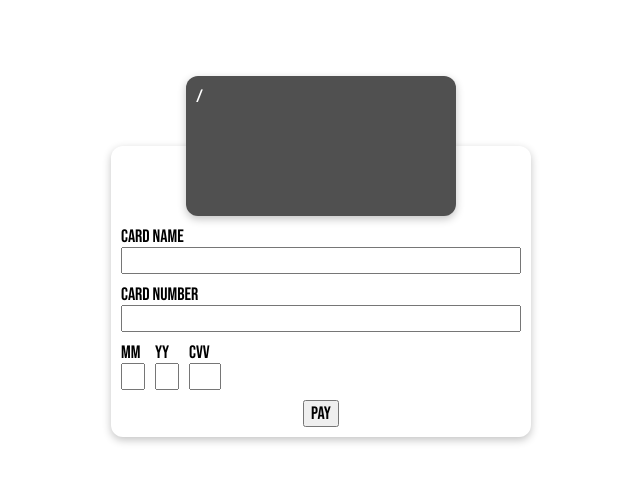
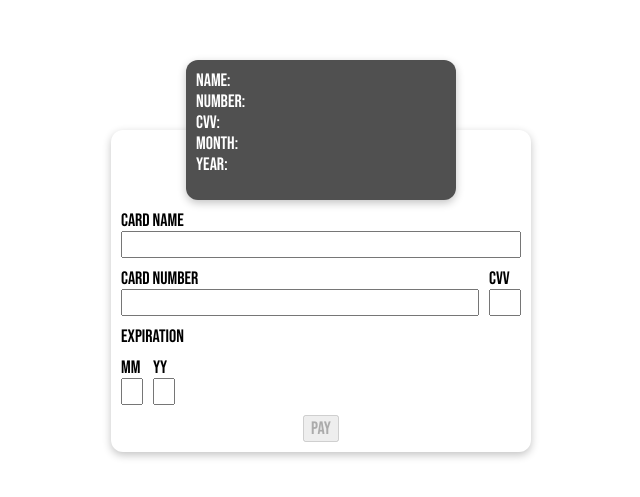
Before and after one commit to rikardbq/credit_card_form, a React app: page / in a window 1280 px wide. Shown: the part 117-614 px from the top of the page, without its empty margins (319-959 px from the left). Built offline with nearby package versions, Linux system fonts and the light colour scheme.

Commit message:
fix validation + small stuff

```diff
--- a/src/components/form/Input.tsx
+++ b/src/components/form/Input.tsx
@@ -1,23 +1,30 @@
+import { useEffect } from "react";
 import "./formStyles.css";
 
 type InputProps = {
-  name: string | undefined;
-  title: string | undefined;
-  type: string | undefined;
-  value: string | number | undefined;
-  valueSetter: Function | undefined;
-  width?: string | undefined;
+  name: string;
+  title: string;
+  type: string;
+  field: any;
+  valueSetter: Function;
+  validate?: Function;
+  width?: string;
 };
 
 const Input = ({
   name,
   title,
   type,
-  value,
+  field,
   valueSetter,
+  validate,
   width,
   ...restProps
 }: InputProps) => {
+  useEffect(() => {
+    validate && validate(name, field.value);
+  }, [field.value]);
+
   return (
     <div className="flexCol">
       <label>{title}</label>
@@ -25,12 +32,12 @@ const Input = ({
         {...restProps}
         name={name}
         type={type}
-        value={value}
+        value={field.value}
         onChange={(e) => {
-          valueSetter && valueSetter(name, e.target.value);
+          valueSetter(name, e.target.value);
         }}
         style={{
-          width
+          width,
         }}
       />
     </div>
--- a/src/pages/Root.tsx
+++ b/src/pages/Root.tsx
@@ -1,4 +1,4 @@
-import { useEffect, useMemo, useState /* useCallback */ } from "react";
+import { useCallback, useEffect, useMemo, useState } from "react";
 import {
   validateCreditCardNumber,
   getCreditCardBrandSchema,
@@ -14,14 +14,16 @@ type GenericObject = {
   [key: string]: any;
 };
 
-const numberRegexp = /^[0-9]+$/;
+const numberRegexp = /[0-9]+/;
 const validationSchema: GenericObject = {
   cardName: {
     regexp: /^[a-zA-ZåäöÅÄÖ-\s]+$/,
+    minLength: 2,
   },
   cardNumber: {
     regexp: /^[0-9\s]+$/,
     fn: (cCNum: string) => validateCreditCardNumber(cCNum),
+    maxLength: 24,
   },
   cvv: {
     regexp: numberRegexp,
@@ -58,17 +60,17 @@ const initialFormState: GenericObject = {
   cvv: {
     value: "",
     isValid: true,
-    errorMsg: "cvv must be 3 digits",
+    errorMsg: "CVV must be 3 digits",
   },
   month: {
     value: "",
     isValid: true,
-    errorMsg: "Month must be 12 or lower and be made up of 2 digits",
+    errorMsg: "Month must be in the range 1-12 and be made up of 2 digits",
   },
   year: {
     value: "",
     isValid: true,
-    errorMsg: "Year must be 99 or lower and be made up of 2 digits",
+    errorMsg: "Year must be in the range 0-99 and be made up of 2 digits",
   },
 };
 
@@ -86,53 +88,84 @@ const Root = () => {
     formState.year.value,
   ]);
 
-  // const validateForm = useCallback(
-  //   (form: any) => {
-  //     const { cardName, lastName, cardNumber, cvv, validity } = form;
-  //     let isValid = true;
-
-  //     isValid = isValid && validationSchema.cardName.regexp.test(cardName);
-  //     isValid = isValid && validationSchema.lastName.regexp.test(lastName);
-  //     isValid =
-  //       isValid && validationSchema.cardNumber.fn(cardNumber);
-  //     isValid = isValid && validationSchema.cvv.regexp.test(cvv);
-  //     isValid = isValid && validationSchema.month.regexp.test(validity.month);
-  //     isValid = isValid && validationSchema.year.regexp.test(validity.year);
-
-  //     return isValid;
-  //   },
-  //   [
-  // formState.cardName,
-  // formState.lastName,
-  // formState.cardNumber,
-  // formState.cvv,
-  // formState.validity.month,
-  // formState.validity.year,
-  //   ]
-  // );
-
-  // const [isFormValid, setIsFormValid] = useState(false);
-
-  const formFieldHandler = (field: string, value: string) => {
-    switch (field) {
-      case "cardName":
-        if (value.length === 0 || validationSchema[field].regexp.test(value)) {
+  const mutateFormState = useCallback(
+    (field: string, [key, val]: [string, any]) => {
       setFormState({
         ...formState,
         [field]: {
           ...formState[field],
-              value,
+          [key]: val,
         },
       });
+    },
+    [
+      formState.cardName.value,
+      formState.cardName.isValid,
+      formState.cardNumber.value,
+      formState.cardNumber.isValid,
+      formState.cvv.value,
+      formState.cvv.isValid,
+      formState.month.value,
+      formState.month.isValid,
+      formState.year.value,
+      formState.year.isValid,
+    ]
+  );
+
+  const validateField = useCallback(
+    (field: string, value: string) => {
+      if (formTouched) {
+        const fieldSchema = validationSchema[field];
+        let isValid = true;
+
+        if (!!fieldSchema.regexp) {
+          isValid = isValid && fieldSchema.regexp.test(value);
         }
-        break;
-      case "cardNumber":
+        if (!!fieldSchema.maxValue) {
+          const valueAsNumber = parseInt(value);
+          isValid =
+            isValid &&
+            !Number.isNaN(valueAsNumber) &&
+            valueAsNumber <= fieldSchema.maxValue;
+        }
+        if (!!fieldSchema.minLength) {
+          const valueNoSpaces = value.replaceAll(/\s/g, "");
+          isValid = isValid && valueNoSpaces.length >= fieldSchema.minLength;
+        }
+        if (!!fieldSchema.maxLength) {
+          const valueNoSpaces = value.replaceAll(/\s/g, "");
+          isValid = isValid && valueNoSpaces.length <= fieldSchema.maxLength;
+        }
+        if (!!fieldSchema.fn) {
+          isValid = isValid && fieldSchema.fn(value);
+        }
+
+        mutateFormState(field, ["isValid", isValid]);
+      }
+    },
+    [
+      formTouched,
+      formState.cardName.value,
+      formState.cardNumber.value,
+      formState.cvv.value,
+      formState.month.value,
+      formState.year.value,
+    ]
+  );
+
+  const formFieldHandler = (field: string, value: string) => {
+    if (field === "cardName") {
+      if (value.length === 0 || validationSchema[field].regexp.test(value)) {
+        mutateFormState(field, ["value", value]);
+      }
+    } else if (field === "cardNumber") {
       if (value.length === 0 || validationSchema[field].regexp.test(value)) {
         const brandSchema = getCreditCardBrandSchema(value);
 
         if (brandSchema !== undefined) {
           const valueNoSpaces = value.replaceAll(/\s/g, "");
           let regexpState = brandSchema.separationPattern.exec(valueNoSpaces);
+          validationSchema[field].maxLength = brandSchema.maxLength;
 
           while (regexpState !== null) {
             const [, m1, m2, m3, m4] = regexpState;
@@ -145,44 +178,42 @@ const Root = () => {
           }
 
           if (valueNoSpaces.length <= brandSchema.maxLength) {
-              setFormState({
-                ...formState,
-                [field]: {
-                  ...formState[field],
-                  value,
-                },
-              });
+            mutateFormState(field, ["value", value]);
           }
         } else {
-            setFormState({
-              ...formState,
-              [field]: {
-                ...formState[field],
-                value,
-              },
-            });
+          mutateFormState(field, ["value", value]);
         }
       }
-        break;
-      case "month":
-      case "year":
-      case "cvv":
-        if (value.length === 0 || validationSchema[field].regexp.test(value)) {
-          if (value.length <= validationSchema[field].maxLength) {
-            setFormState({
-              ...formState,
-              [field]: {
-                ...formState[field],
-                value,
-              },
-            });
+    } else if (field === "month" || field === "year" || field === "cvv") {
+      const fieldSchema = validationSchema[field];
+
+      if (
+        (value.length === 0 || fieldSchema.regexp.test(value)) &&
+        value.length <= fieldSchema.maxLength
+      ) {
+        mutateFormState(field, ["value", value]);
       }
     }
-        break;
-      default:
-        break;
-    }
   };
+
+  const formHasErrors = useMemo(
+    () =>
+      !formTouched ||
+      Object.values(formState).some((v) => !v.isValid || v.value === ""),
+    [
+      formTouched,
+      formState.cardName.value,
+      formState.cardName.isValid,
+      formState.cardNumber.value,
+      formState.cardNumber.isValid,
+      formState.cvv.value,
+      formState.cvv.isValid,
+      formState.month.value,
+      formState.month.isValid,
+      formState.year.value,
+      formState.year.isValid,
+    ]
+  );
 
   return (
     <FormBody>
@@ -197,64 +228,93 @@ const Root = () => {
             formTouched && "formCreditCardPreviewActive"
           }`}
         >
-          <div>{formState.cardNumber.value}</div>
-          <div>{formState.cardName.value}</div>
-          <div>
-            {formState.month.value} / {formState.year.value}
-          </div>
+          <div>{`name: ${formState.cardName.value}`}</div>
+          <div>{`number: ${formState.cardNumber.value}`}</div>
+          <div>{`cvv: ${formState.cvv.value}`}</div>
+          <div>{`month: ${formState.month.value}`}</div>
+          <div>{`year: ${formState.year.value}`}</div>
         </div>
       </div>
       <Input
         title="Card name"
         name="cardName"
         type="text"
-        value={formState.cardName.value}
-        valueSetter={(name: string, val: string) => formFieldHandler(name, val)}
+        field={formState.cardName}
+        valueSetter={formFieldHandler}
+        validate={validateField}
       />
+      {!formState.cardName.isValid ? (
+        <div style={{ color: "red" }}>{formState.cardName.errorMsg}</div>
+      ) : (
+        <></>
+      )}
+      <div className="grid gap10" style={{ gridTemplateColumns: "1fr 0fr" }}>
+        <div>
           <Input
             title="Card number"
             name="cardNumber"
             type="text"
-        value={formState.cardNumber.value}
-        valueSetter={(name: string, val: string) => formFieldHandler(name, val)}
+            field={formState.cardNumber}
+            valueSetter={formFieldHandler}
+            validate={validateField}
           />
-      <div
-        className="grid gap10"
-        style={{ gridTemplateColumns: "0fr 0fr 1fr" }}
-      >
+          {!formState.cardNumber.isValid ? (
+            <div style={{ color: "red" }}>{formState.cardNumber.errorMsg}</div>
+          ) : (
+            <></>
+          )}
+          {!formState.cvv.isValid ? (
+            <div style={{ color: "red" }}>{formState.cvv.errorMsg}</div>
+          ) : (
+            <></>
+          )}
+        </div>
+        <Input
+          title="CVV"
+          name="cvv"
+          type="text"
+          width="24px"
+          field={formState.cvv}
+          valueSetter={formFieldHandler}
+          validate={validateField}
+        />
+      </div>
+
+      <div>Expiration</div>
+      {!formState.month.isValid ? (
+        <div style={{ color: "red" }}>{formState.month.errorMsg}</div>
+      ) : (
+        <></>
+      )}
+      {!formState.year.isValid ? (
+        <div style={{ color: "red" }}>{formState.year.errorMsg}</div>
+      ) : (
+        <></>
+      )}
+      <div className="grid gap10" style={{ gridTemplateColumns: "0fr 0fr" }}>
         <Input
           title="MM"
           name="month"
           type="text"
-          width="16px"
-          value={formState.month.value}
-          valueSetter={(name: string, val: string) =>
-            formFieldHandler(name, val)
-          }
+          width="14px"
+          field={formState.month}
+          valueSetter={formFieldHandler}
+          validate={validateField}
         />
         <Input
           title="YY"
           name="year"
           type="text"
-          width="16px"
-          value={formState.year.value}
-          valueSetter={(name: string, val: string) =>
-            formFieldHandler(name, val)
-          }
-        />
-        <Input
-          title="CVV"
-          name="cvv"
-          type="text"
-          width="24px"
-          value={formState.cvv.value}
-          valueSetter={(name: string, val: string) =>
-            formFieldHandler(name, val)
-          }
+          width="14px"
+          field={formState.year}
+          valueSetter={formFieldHandler}
+          validate={validateField}
         />
       </div>
       <div className="flexCol gap20 centeredHorizontal">
-        <button onClick={() => makePayment()}>PAY</button>
+        <button disabled={formHasErrors} onClick={() => makePayment()}>
+          PAY
+        </button>
       </div>
     </FormBody>
   );
--- a/src/util/creditCard.ts
+++ b/src/util/creditCard.ts
@@ -9,12 +9,14 @@
  * Multiply the digits in odd positions (1, 3, 5, etc.) by 2 and subtract 9 to all any result higher than 9
  * Add all the numbers together
  * The check digit (the last number of the card) is the amount that you would need to add to get a multiple of 10 (Modulo 10)
+ *
+ * example credit card number: 4716744888193307
  */
 
 export const validateCreditCardNumber = (inputCreditCardNumber: string) => {
   let creditCardNumber = inputCreditCardNumber.replaceAll(/\s/g, "");
 
-  if (!/[1-9]+/g.test(creditCardNumber)) {
+  if (!/[0-9]+/g.test(creditCardNumber)) {
     return false;
   }
 
@@ -27,7 +29,6 @@ export const validateCreditCardNumber = (inputCreditCardNumber: string) => {
     if (n_int % 2 !== 0) {
       n_int = n_int * 2;
     }
-
     if (n_int > 9) {
       n_int = n_int - 9;
     }
```
Lines whose indentation alone changed are shown as unchanged.
